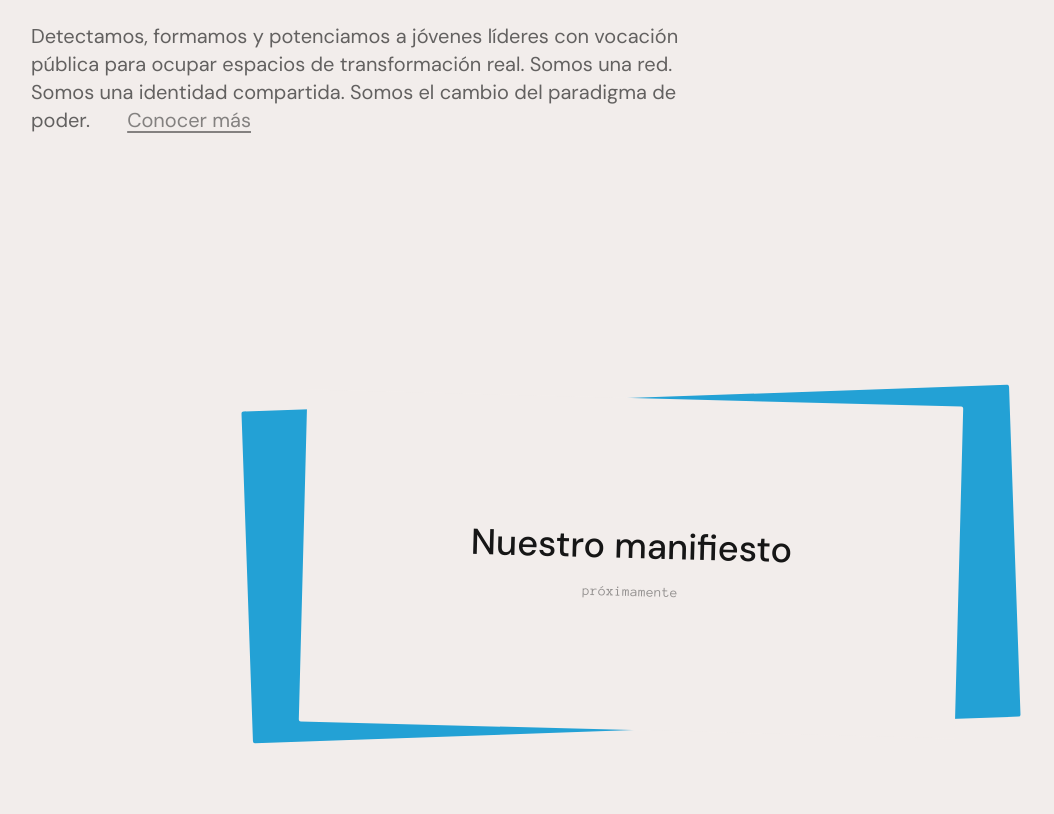
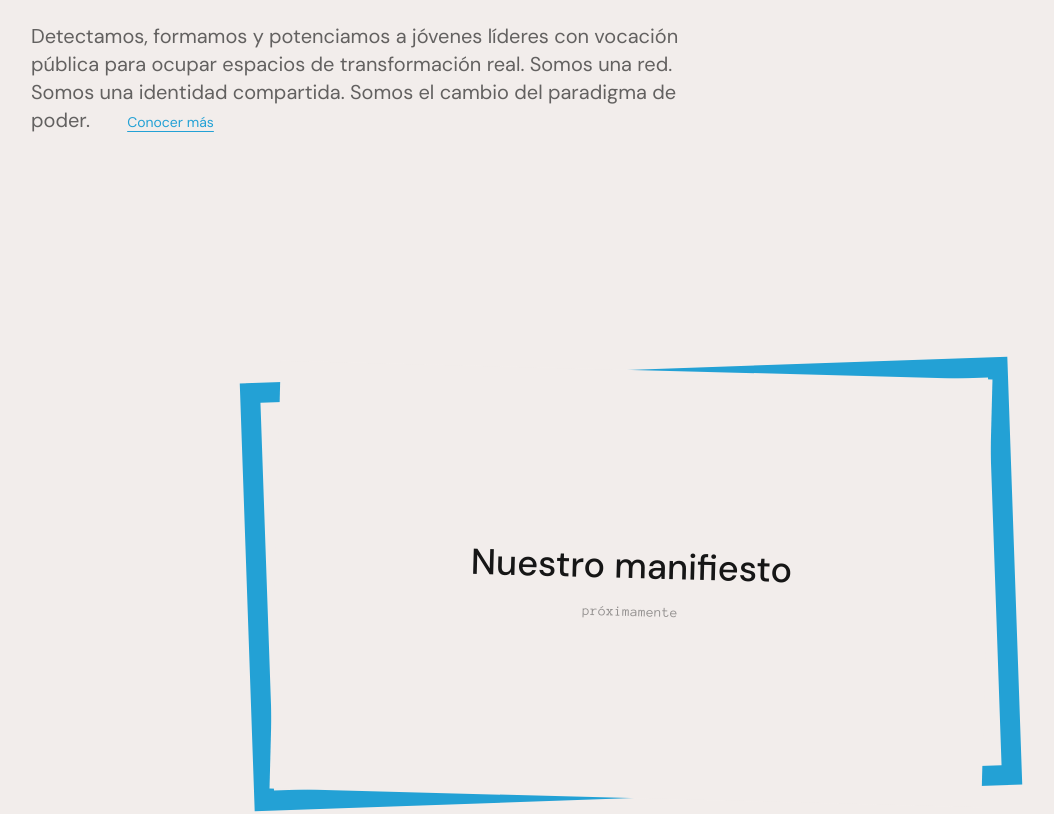
Before and after one commit to G4skd0r/hayequipo, a Next.js app in the folder hayequipo/: page / in a window 1280 px wide. Shown: the part 471-1285 px from the top of the page, without its empty margins (9-1063 px from the left). Built offline with nearby package versions, Linux system fonts and the light colour scheme.

Commit message:
Celeste frame as thick border; 'Conocer más' smaller + celeste

```diff
--- a/hayequipo/app/page.tsx
+++ b/hayequipo/app/page.tsx
@@ -39,7 +39,7 @@ export default function HomePage() {
             poder.{" "}
             <Link
               href="/nosotros"
-              className="hidden sm:inline ml-8 text-he-negro/50 hover:text-he-negro underline underline-offset-4 transition"
+              className="hidden sm:inline ml-8 text-sm text-he-celeste hover:text-he-celeste/70 underline underline-offset-4 transition"
             >
               Conocer más
             </Link>
--- a/hayequipo/components/ManifiestoTeaser.tsx
+++ b/hayequipo/components/ManifiestoTeaser.tsx
@@ -57,9 +57,9 @@ export default function ManifiestoTeaser() {
       <div className="max-w-7xl mx-auto px-6 md:px-10">
         <div className="relative max-w-3xl mx-auto">
           {/* Celeste outer frame */}
-          <div className="absolute inset-0 bg-he-celeste rotate-[-2deg] rounded-sm" />
+          <div className="absolute inset-0 border-[20px] border-he-celeste rotate-[-2deg]" />
           {/* Inner white panel */}
-          <div className="relative bg-he-blanco rotate-[1.5deg] mx-14 my-14 py-24 md:py-32 flex flex-col items-center justify-center gap-4 rounded-sm">
+          <div className="relative bg-he-blanco rotate-[1.5deg] m-7 py-32 md:py-44 flex flex-col items-center justify-center gap-4">
             <h2
               style={{ fontFamily }}
               className="text-3xl md:text-4xl font-medium text-he-negro text-center px-8"
```
